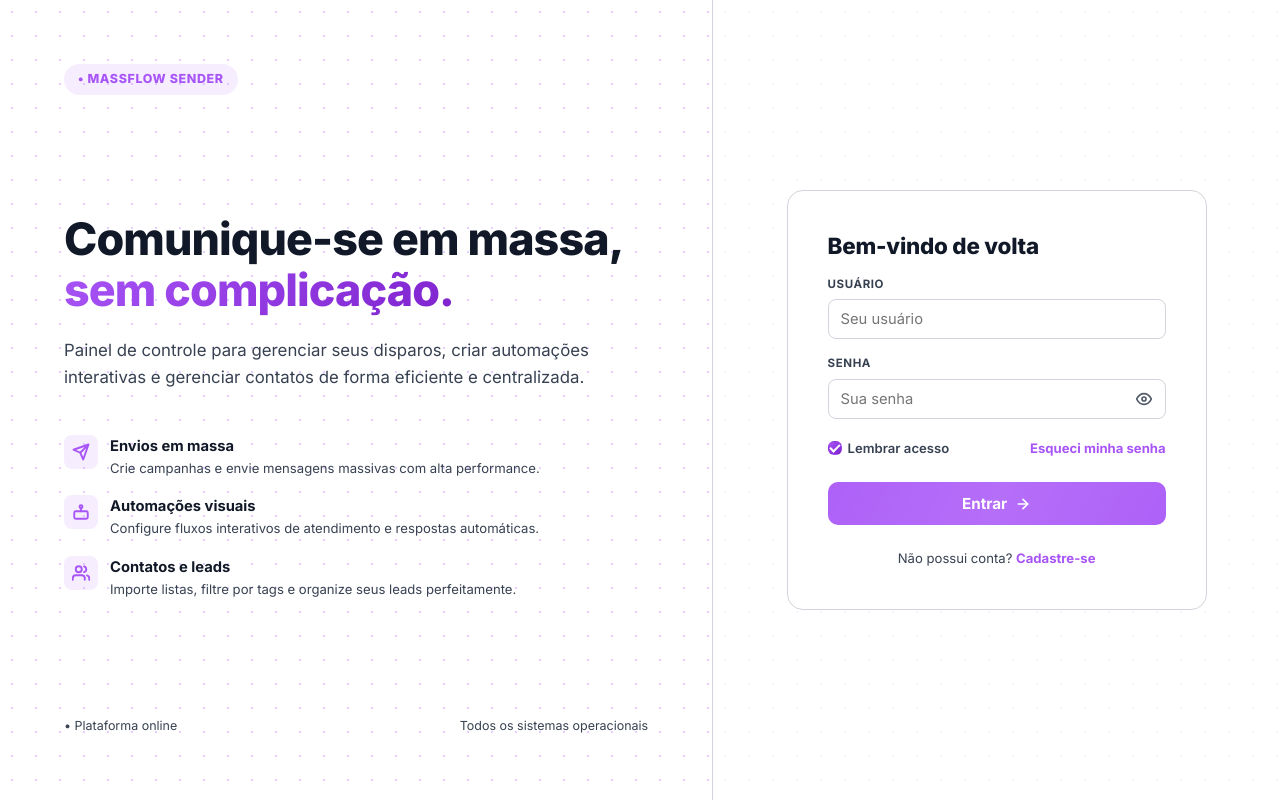
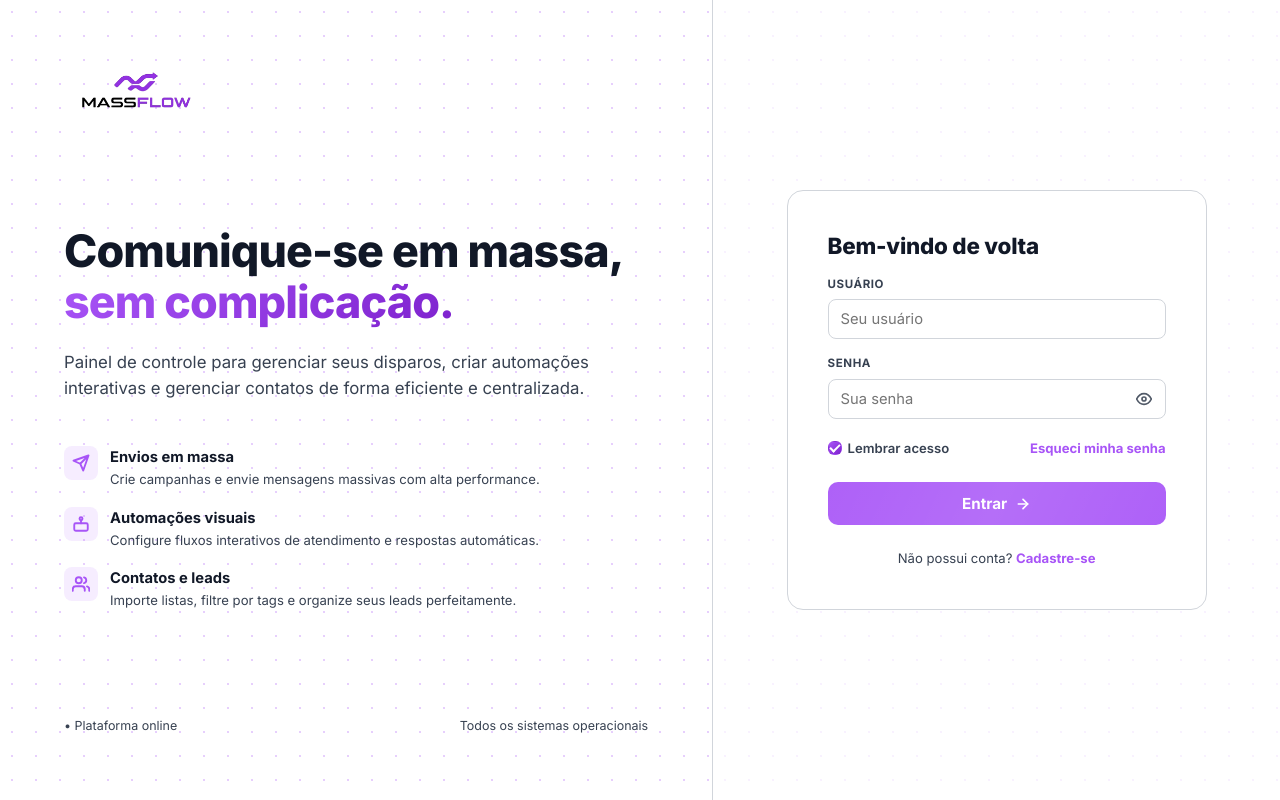
Before and after one commit to LucasPivovar/massse, a React (Vite) app: page /login in a window 1280 px wide. Built offline with nearby package versions, Linux system fonts and the light colour scheme; no server answers.

Commit message:
style: replace massflow sender pill badge in auth pages with logo_massflow.png logo image

```diff
--- a/src/pages/Login.jsx
+++ b/src/pages/Login.jsx
@@ -2,7 +2,7 @@ import React, { useState, useEffect } from 'react';
 import { useNavigate } from 'react-router-dom';
 import axios from 'axios';
 import toast from 'react-hot-toast';
-import logoImage from '../assets/logo-branco.png';
+import logoImage from '../assets/logo_massflow.png';
 import authBgImage from '../assets/auth_background.png';
 
 const API_BASE = import.meta.env.VITE_API_URL || 'http://localhost:5000';
@@ -132,20 +132,13 @@ const Login = ({ onLogin }) => {
           position: 'relative',
           boxSizing: 'border-box'
         }}>
-          {/* Pill Badge */}
-          <div style={{ display: 'flex', alignItems: 'center', gap: '8px' }}>
-            <span style={{
-              background: 'rgba(168, 85, 247, 0.1)',
-              color: 'var(--accent-primary)',
-              padding: '6px 14px',
-              borderRadius: '99px',
-              fontSize: '0.78rem',
-              fontWeight: '800',
-              textTransform: 'uppercase',
-              letterSpacing: '0.05em'
-            }}>
-              • MassFlow Sender
-            </span>
+          {/* Logo */}
+          <div style={{ display: 'flex', alignItems: 'center' }}>
+            <img
+              src={logoImage}
+              alt="MassFlow Logo"
+              style={{ height: '54px', width: 'auto', objectFit: 'contain' }}
+            />
           </div>
 
           {/* Heading, Subtext, Features */}
--- a/src/pages/Register.jsx
+++ b/src/pages/Register.jsx
@@ -120,20 +120,13 @@ const Register = ({ onLogin }) => {
           position: 'relative',
           boxSizing: 'border-box'
         }}>
-          {/* Pill Badge */}
-          <div style={{ display: 'flex', alignItems: 'center', gap: '8px' }}>
-            <span style={{
-              background: 'rgba(168, 85, 247, 0.1)',
-              color: 'var(--accent-primary)',
-              padding: '6px 14px',
-              borderRadius: '99px',
-              fontSize: '0.78rem',
-              fontWeight: '800',
-              textTransform: 'uppercase',
-              letterSpacing: '0.05em'
-            }}>
-              • MassFlow Sender
-            </span>
+          {/* Logo */}
+          <div style={{ display: 'flex', alignItems: 'center' }}>
+            <img
+              src={logoImage}
+              alt="MassFlow Logo"
+              style={{ height: '54px', width: 'auto', objectFit: 'contain' }}
+            />
           </div>
 
           {/* Heading, Subtext, Features */}
```
